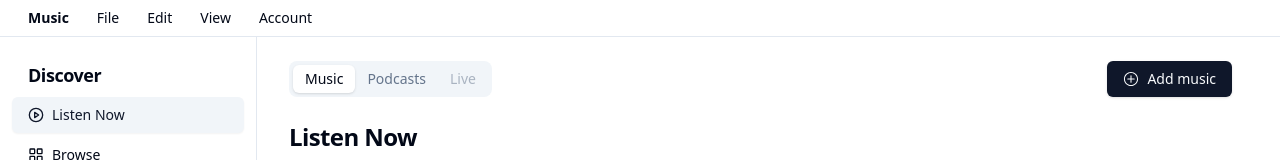
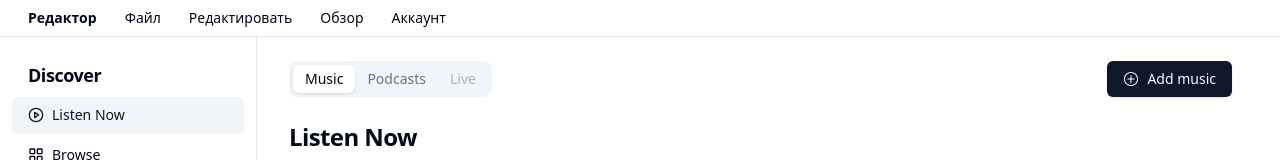
Before and after one commit to finds-su/academic-editor, a React (Vite) app: page / in a window 1280 px wide. Shown: the top 160 px of the page. Built offline with nearby package versions, Linux system fonts and the light colour scheme.

Commit message:
feat: add i18next

```diff
--- a/index.html
+++ b/index.html
@@ -4,7 +4,7 @@
     <meta charset="UTF-8" />
     <link rel="icon" type="image/svg+xml" href="/vite.svg" />
     <meta name="viewport" content="width=device-width, initial-scale=1.0" />
-    <title>Tauri + React + TS</title>
+    <title>Academic Editor</title>
   </head>
 
   <body>
--- a/package.json
+++ b/package.json
@@ -52,11 +52,13 @@
     "eslint-plugin-import": "^2.29.0",
     "eslint-plugin-jsx-a11y": "^6.7.1",
     "eslint-plugin-react": "^7.33.2",
+    "i18next": "^23.6.0",
     "prettier": "^3.0.3",
     "react": "^18.2.0",
     "react-day-picker": "^8.9.1",
     "react-dom": "^18.2.0",
     "react-hook-form": "^7.47.0",
+    "react-i18next": "^13.3.1",
     "react-router-dom": "^6.17.0",
     "tailwind-merge": "^1.14.0",
     "tailwindcss-animate": "^1.0.7",
--- a/src/app.tsx
+++ b/src/app.tsx
@@ -1,16 +1,35 @@
 import React, { useState } from 'react';
 import IndexLayout from '@/components/pages/index/index-layout.tsx';
 import { BrowserRouter, Route, Routes } from 'react-router-dom';
+import { Menu } from '@/components/common/menu.tsx';
+import { playlists, Sidebar } from '@/components/common/sidebar.tsx';
+import { Tabs, TabsContent, TabsList, TabsTrigger } from '@/components/ui/tabs.tsx';
+import { Button } from '@/components/ui/button.tsx';
+import { PlusCircledIcon } from '@radix-ui/react-icons';
+import { Separator } from '@/components/ui/separator.tsx';
+import { ScrollArea, ScrollBar } from '@/components/ui/scroll-area.tsx';
+import { AlbumArtwork, listenNowAlbums, madeForYouAlbums } from '@/components/common/album-artwork.tsx';
+import { PodcastEmptyPlaceholder } from '@/components/common/podcast-empty-placeholder.tsx';
 
 function App() {
     return (
-        <BrowserRouter>
-            <Routes>
-                <Route path="*" element={<IndexLayout />} />
-                {/*<Route path="/blog/*" element={<BlogApp />} />*/}
-                {/*<Route path="/users/*" element={<UserApp />} />*/}
-            </Routes>
-        </BrowserRouter>
+        <div>
+            <Menu />
+            <div className="border-t">
+                <div className="bg-background">
+                    <div className="grid lg:grid-cols-5">
+                        <Sidebar playlists={playlists} className="hidden lg:block" />
+                        <div className="col-span-3 lg:col-span-4 lg:border-l">
+                            <BrowserRouter>
+                                <Routes>
+                                    <Route path="*" element={<IndexLayout />} />
+                                </Routes>
+                            </BrowserRouter>
+                        </div>
+                    </div>
+                </div>
+            </div>
+        </div>
     );
 }
 
--- a/src/components/common/menu.tsx
+++ b/src/components/common/menu.tsx
@@ -14,14 +14,16 @@ import {
     MenubarSubTrigger,
     MenubarTrigger,
 } from '../ui/menubar';
+import { useTranslation } from 'react-i18next';
 
 export function Menu() {
+    const {t} = useTranslation()
     return (
         <Menubar className="rounded-none border-b border-none px-2 lg:px-4">
             <MenubarMenu>
-                <MenubarTrigger className="font-bold">Music</MenubarTrigger>
+                <MenubarTrigger className="font-bold">{t("menu.app")}</MenubarTrigger>
                 <MenubarContent>
-                    <MenubarItem>About Music</MenubarItem>
+                    <MenubarItem>{t("submenu.aboutApp")}</MenubarItem>
                     <MenubarSeparator />
                     <MenubarItem>
                         Preferences... <MenubarShortcut>⌘,</MenubarShortcut>
@@ -40,7 +42,7 @@ export function Menu() {
                 </MenubarContent>
             </MenubarMenu>
             <MenubarMenu>
-                <MenubarTrigger className="relative">File</MenubarTrigger>
+                <MenubarTrigger className="relative">{t("menu.file")}</MenubarTrigger>
                 <MenubarContent>
                     <MenubarSub>
                         <MenubarSubTrigger>New</MenubarSubTrigger>
@@ -99,7 +101,7 @@ export function Menu() {
                 </MenubarContent>
             </MenubarMenu>
             <MenubarMenu>
-                <MenubarTrigger>Edit</MenubarTrigger>
+                <MenubarTrigger>{t("menu.edit")}</MenubarTrigger>
                 <MenubarContent>
                     <MenubarItem disabled>
                         Undo <MenubarShortcut>⌘Z</MenubarShortcut>
@@ -164,7 +166,7 @@ export function Menu() {
                 </MenubarContent>
             </MenubarMenu>
             <MenubarMenu>
-                <MenubarTrigger>View</MenubarTrigger>
+                <MenubarTrigger>{t("menu.view")}</MenubarTrigger>
                 <MenubarContent>
                     <MenubarCheckboxItem>Show Playing Next</MenubarCheckboxItem>
                     <MenubarCheckboxItem checked>Show Lyrics</MenubarCheckboxItem>
@@ -180,7 +182,7 @@ export function Menu() {
                 </MenubarContent>
             </MenubarMenu>
             <MenubarMenu>
-                <MenubarTrigger className="hidden md:block">Account</MenubarTrigger>
+                <MenubarTrigger className="hidden md:block">{t("menu.account")}</MenubarTrigger>
                 <MenubarContent forceMount>
                     <MenubarLabel inset>Switch Account</MenubarLabel>
                     <MenubarSeparator />
--- a/src/components/pages/index/index-layout.tsx
+++ b/src/components/pages/index/index-layout.tsx
@@ -8,16 +8,10 @@ import { Menu } from '@/components/common/menu.tsx';
 import { playlists, Sidebar } from '@/components/common/sidebar.tsx';
 import { AlbumArtwork, listenNowAlbums, madeForYouAlbums } from '@/components/common/album-artwork.tsx';
 import { PodcastEmptyPlaceholder } from '@/components/common/podcast-empty-placeholder.tsx';
+import React from 'react';
 
 export default function IndexLayout() {
     return (
-        <div>
-            <Menu />
-            <div className="border-t">
-                <div className="bg-background">
-                    <div className="grid lg:grid-cols-5">
-                        <Sidebar playlists={playlists} className="hidden lg:block" />
-                        <div className="col-span-3 lg:col-span-4 lg:border-l">
         <div className="h-full px-4 py-6 lg:px-8">
             <Tabs defaultValue="music" className="h-full space-y-6">
                 <div className="space-between flex items-center">
@@ -106,10 +100,5 @@ export default function IndexLayout() {
                 </TabsContent>
             </Tabs>
         </div>
-                        </div>
-                    </div>
-                </div>
-            </div>
-        </div>
     );
 }
--- /dev/null
+++ b/src/locales/ru.json
@@ -0,0 +1,8 @@
+{
+  "menu.app": "Редактор",
+  "menu.file": "Файл",
+  "menu.edit": "Редактировать",
+  "menu.view": "Обзор",
+  "menu.account": "Аккаунт",
+  "submenu.aboutApp": "О редакторе"
+}
--- a/src/main.tsx
+++ b/src/main.tsx
@@ -1,7 +1,29 @@
 import React from 'react';
 import ReactDOM from 'react-dom/client';
 import App from './app.tsx';
+import i18n from "i18next";
+import { initReactI18next } from 'react-i18next';
 import './index.css';
+import ruI18n from "@/locales/ru.json"
+
+i18n
+    .use(initReactI18next) // passes i18n down to react-i18next
+    .init({
+        // the translations
+        // (tip move them in a JSON file and import them,
+        // or even better, manage them via a UI: https://react.i18next.com/guides/multiple-translation-files#manage-your-translations-with-a-management-gui)
+        resources: {
+            ru: {
+                translation: ruI18n
+            }
+        },
+        lng: "ru", // if you're using a language detector, do not define the lng option
+        fallbackLng: "ru",
+
+        interpolation: {
+            escapeValue: false // react already safes from xss => https://www.i18next.com/translation-function/interpolation#unescape
+        }
+    });
 
 ReactDOM.createRoot(document.getElementById('root') as HTMLElement).render(
     <React.StrictMode>
```
Also changed, not shown: src-tauri/tauri.conf.json (+4 -4 lines), 1 other file (tests, documents, lock files or other folders). Lines whose indentation alone changed are shown as unchanged.
